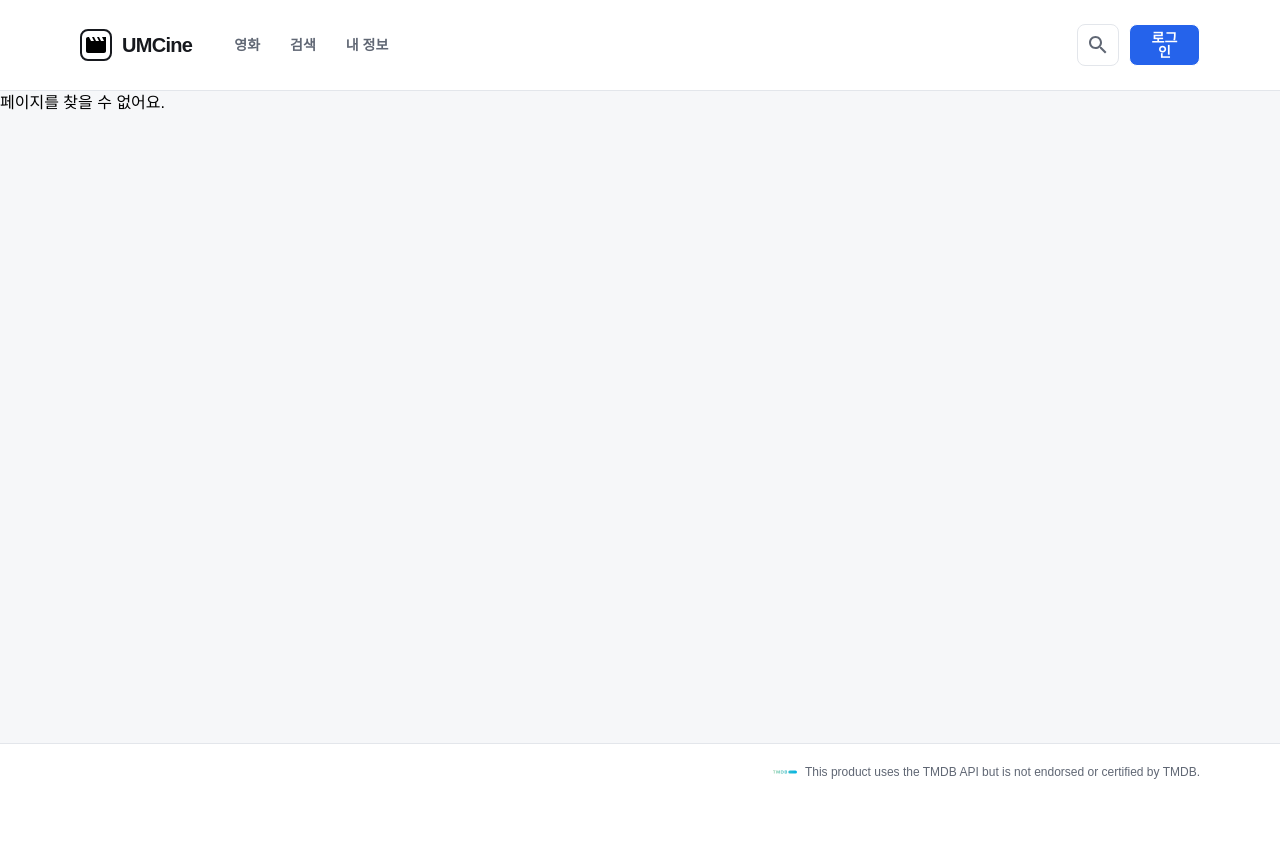
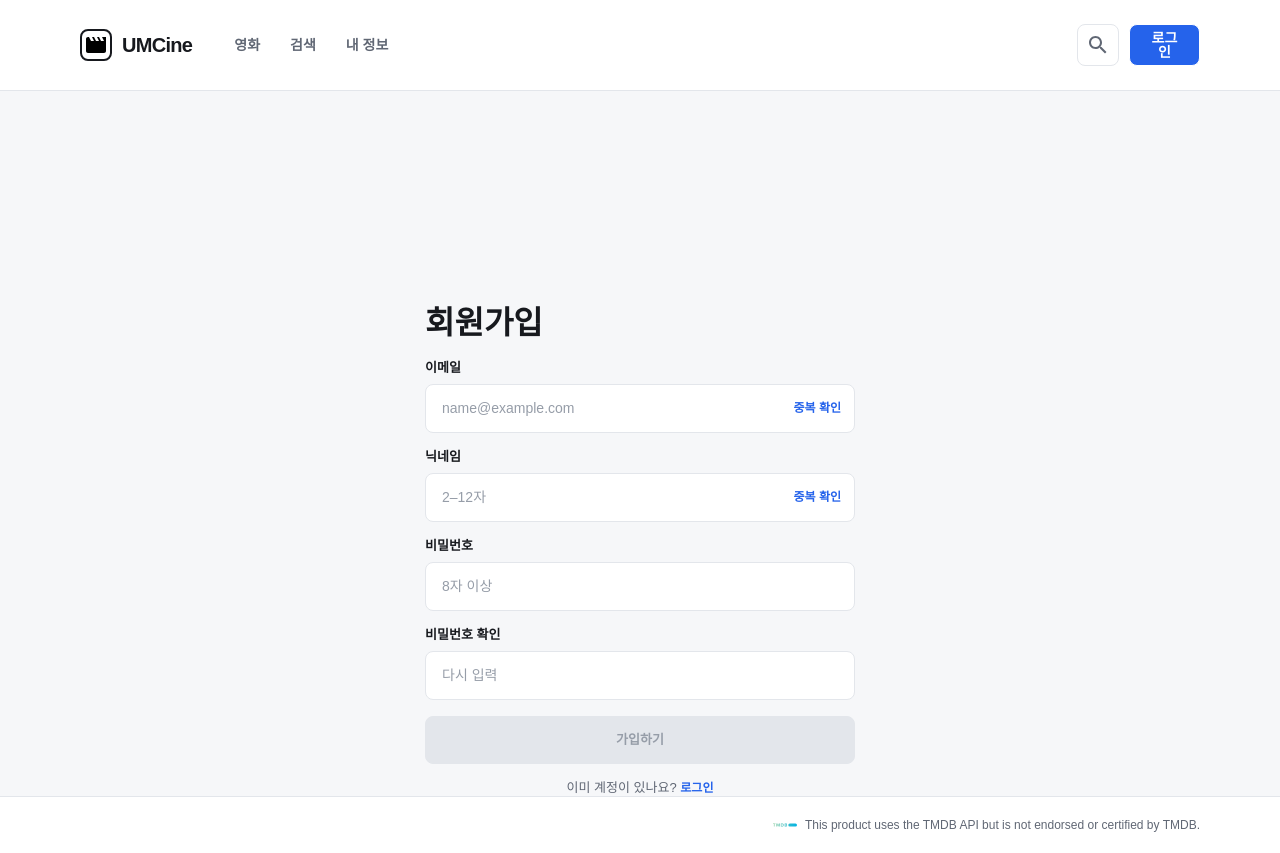
Before and after one commit to SWU-UMC/11th_Web_A, a React (Vite) app in the folder mini/week7/umcine/: page /signup in a window 1280 px wide. Before the commit the page ends 800 px from the top, so only its background shows below. Built offline with nearby package versions, Linux system fonts and the light colour scheme; no server answers.

Commit message:
feat: 7주차 회원가입 폼 및 유효성 검사 구현

```diff
--- /dev/null
+++ b/mini/week7/umcine/src/pages/auth/signup-page.tsx
@@ -0,0 +1,233 @@
+import { useState } from "react";
+
+const EMAIL_REGEX = /^[^\s@]+@[^\s@]+\.[^\s@]+$/;
+
+const PASSWORD_REGEX =
+  /^(?=.*[a-z])(?=.*[A-Z])(?=.*[0-9])(?=.*[!@#$%^&*])[A-Za-z0-9!@#$%^&*]{8,}$/;
+
+const DEFAULT_FORM = {
+  email: "",
+  nickname: "",
+  password: "",
+  passwordConfirm: "",
+};
+
+type DefaultFormKey = keyof typeof DEFAULT_FORM;
+type DefaultFormValue = (typeof DEFAULT_FORM)[DefaultFormKey];
+
+export function SignupPage() {
+  const [form, setForm] = useState(DEFAULT_FORM);
+
+  // 입력값의 유효성을 검사해요.
+  const isEmailValid = EMAIL_REGEX.test(form.email.trim());
+
+  const isNicknameValid =
+    form.nickname.trim().length >= 2 &&
+    form.nickname.trim().length <= 12;
+
+  const isPasswordValid = PASSWORD_REGEX.test(form.password);
+
+  const isPasswordConfirmValid =
+    form.passwordConfirm.length > 0 &&
+    form.password === form.passwordConfirm;
+
+  // 입력을 시작한 필드에만 오류를 표시해요.
+  const showEmailError = form.email.length > 0 && !isEmailValid;
+
+  const showNicknameError =
+    form.nickname.length > 0 && !isNicknameValid;
+
+  const showPasswordError =
+    form.password.length > 0 && !isPasswordValid;
+
+  const showPasswordConfirmError =
+    form.passwordConfirm.length > 0 && !isPasswordConfirmValid;
+
+  // 모든 입력값이 유효할 때만 가입하기 버튼을 활성화해요.
+  const isFormValid =
+    isEmailValid &&
+    isNicknameValid &&
+    isPasswordValid &&
+    isPasswordConfirmValid;
+
+  const handleChangeField = (
+    key: DefaultFormKey,
+    value: DefaultFormValue,
+  ) => {
+    setForm((prev) => ({
+      ...prev,
+      [key]: value,
+    }));
+  };
+
+  const handleSubmit = (e: React.FormEvent<HTMLFormElement>) => {
+    // 폼 제출 시 페이지가 새로고침되지 않도록 해요.
+    e.preventDefault();
+
+    // 3.4에서 회원가입 API 요청을 추가해요.
+  };
+
+  return (
+    <main className="flex flex-1 justify-center bg-[#f6f7f9]">
+      <section className="w-[430px] pt-[211.5px]">
+        <h1 className="m-0 mb-[16px] text-[32px] font-bold leading-[41px] text-[#17191e]">
+          회원가입
+        </h1>
+
+        <form
+          onSubmit={handleSubmit}
+          noValidate
+          className="flex flex-col gap-[16px]"
+        >
+          {/* 이메일 */}
+          <div className="flex flex-col gap-[8px]">
+            <label
+              htmlFor="email"
+              className="text-[13px] font-bold leading-[16px] text-[#17191e]"
+            >
+              이메일
+            </label>
+
+            <div className="flex h-[49px] w-full overflow-hidden rounded-lg border border-[#e3e6eb] bg-white focus-within:border-[#2563eb]">
+              <input
+                id="email"
+                type="email"
+                placeholder="name@example.com"
+                value={form.email}
+                onChange={(e) =>
+                  handleChangeField("email", e.target.value)
+                }
+                className="min-w-0 flex-1 border-0 bg-transparent px-4 text-[14px] font-normal leading-[17px] text-[#17191e] outline-none placeholder:text-[#969da8]"
+              />
+
+              <button
+                type="button"
+                className="shrink-0 border-0 bg-transparent px-[13px] text-[12px] font-extrabold leading-[14px] text-[#2563eb]"
+              >
+                중복 확인
+              </button>
+            </div>
+
+            {showEmailError && (
+              <p className="m-0 text-[11px] leading-[13px] text-red-500">
+                이메일 형식을 확인해 주세요.
+              </p>
+            )}
+          </div>
+
+          {/* 닉네임 */}
+          <div className="flex flex-col gap-[8px]">
+            <label
+              htmlFor="nickname"
+              className="text-[13px] font-bold leading-[16px] text-[#17191e]"
+            >
+              닉네임
+            </label>
+
+            <div className="flex h-[49px] w-full overflow-hidden rounded-lg border border-[#e3e6eb] bg-white focus-within:border-[#2563eb]">
+              <input
+                id="nickname"
+                type="text"
+                placeholder="2–12자"
+                value={form.nickname}
+                onChange={(e) =>
+                  handleChangeField("nickname", e.target.value)
+                }
+                className="min-w-0 flex-1 border-0 bg-transparent px-4 text-[14px] font-normal leading-[17px] text-[#17191e] outline-none placeholder:text-[#969da8]"
+              />
+
+              <button
+                type="button"
+                className="shrink-0 border-0 bg-transparent px-[13px] text-[12px] font-extrabold leading-[14px] text-[#2563eb]"
+              >
+                중복 확인
+              </button>
+            </div>
+
+            {showNicknameError && (
+              <p className="m-0 text-[11px] leading-[13px] text-red-500">
+                닉네임은 2~12자로 입력해 주세요.
+              </p>
+            )}
+          </div>
+
+          {/* 비밀번호 */}
+          <div className="flex flex-col gap-[8px]">
+            <label
+              htmlFor="password"
+              className="text-[13px] font-bold leading-[16px] text-[#17191e]"
+            >
+              비밀번호
+            </label>
+
+            <input
+              id="password"
+              type="password"
+              placeholder="8자 이상"
+              value={form.password}
+              onChange={(e) =>
+                handleChangeField("password", e.target.value)
+              }
+              className="h-[49px] w-full rounded-lg border border-[#e3e6eb] bg-white px-4 text-[14px] font-normal leading-[17px] text-[#17191e] outline-none placeholder:text-[#969da8] focus:border-[#2563eb]"
+            />
+
+            {showPasswordError && (
+              <p className="m-0 text-[11px] leading-[13px] text-red-500">
+                비밀번호를 다시 한 번 확인해 주세요.
+              </p>
+            )}
+          </div>
+
+          {/* 비밀번호 확인 */}
+          <div className="flex flex-col gap-[8px]">
+            <label
+              htmlFor="passwordConfirm"
+              className="text-[13px] font-bold leading-[16px] text-[#17191e]"
+            >
+              비밀번호 확인
+            </label>
+
+            <input
+              id="passwordConfirm"
+              type="password"
+              placeholder="다시 입력"
+              value={form.passwordConfirm}
+              onChange={(e) =>
+                handleChangeField(
+                  "passwordConfirm",
+                  e.target.value,
+                )
+              }
+              className="h-[49px] w-full rounded-lg border border-[#e3e6eb] bg-white px-4 text-[14px] font-normal leading-[17px] text-[#17191e] outline-none placeholder:text-[#969da8] focus:border-[#2563eb]"
+            />
+
+            {showPasswordConfirmError && (
+              <p className="m-0 text-[11px] leading-[13px] text-red-500">
+                비밀번호가 일치하지 않아요.
+              </p>
+            )}
+          </div>
+
+          {/* 가입하기 */}
+          <button
+            type="submit"
+            disabled={!isFormValid}
+            className="h-[48px] w-full rounded-lg border border-[#2563eb] bg-[#2563eb] text-[13px] font-bold text-white disabled:border-[#e3e6eb] disabled:bg-[#e3e6eb] disabled:text-[#969da8]"
+          >
+            가입하기
+          </button>
+        </form>
+
+        <p className="m-0 mt-[16px] text-center text-[13px] font-normal leading-[16px] text-[#606774]">
+          이미 계정이 있나요?{" "}
+          <a
+            href="/login"
+            className="text-[12px] font-extrabold leading-[14px] text-[#2563eb] no-underline"
+          >
+            로그인
+          </a>
+        </p>
+      </section>
+    </main>
+  );
+}
--- a/mini/week7/umcine/src/routeTree.gen.ts
+++ b/mini/week7/umcine/src/routeTree.gen.ts
@@ -12,6 +12,7 @@ import { Route as rootRouteImport } from './routes/__root'
 import { Route as IndexRouteImport } from './routes/index'
 import { Route as MembersRouteImport } from './routes/members'
 import { Route as SearchRouteImport } from './routes/search'
+import { Route as SignupRouteImport } from './routes/signup'
 import { Route as MoviesMovieIdRouteImport } from './routes/movies.$movieId'
 
 const IndexRoute = IndexRouteImport.update({
@@ -29,6 +30,11 @@ const SearchRoute = SearchRouteImport.update({
   path: '/search',
   getParentRoute: () => rootRouteImport,
 } as any)
+const SignupRoute = SignupRouteImport.update({
+  id: '/signup',
+  path: '/signup',
+  getParentRoute: () => rootRouteImport,
+} as any)
 const MoviesMovieIdRoute = MoviesMovieIdRouteImport.update({
   id: '/movies/$movieId',
   path: '/movies/$movieId',
@@ -39,12 +45,14 @@ export interface FileRoutesByFullPath {
   '/': typeof IndexRoute
   '/members': typeof MembersRoute
   '/search': typeof SearchRoute
+  '/signup': typeof SignupRoute
   '/movies/$movieId': typeof MoviesMovieIdRoute
 }
 export interface FileRoutesByTo {
   '/': typeof IndexRoute
   '/members': typeof MembersRoute
   '/search': typeof SearchRoute
+  '/signup': typeof SignupRoute
   '/movies/$movieId': typeof MoviesMovieIdRoute
 }
 export interface FileRoutesById {
@@ -52,20 +60,22 @@ export interface FileRoutesById {
   '/': typeof IndexRoute
   '/members': typeof MembersRoute
   '/search': typeof SearchRoute
+  '/signup': typeof SignupRoute
   '/movies/$movieId': typeof MoviesMovieIdRoute
 }
 export interface FileRouteTypes {
   fileRoutesByFullPath: FileRoutesByFullPath
-  fullPaths: '/' | '/members' | '/search' | '/movies/$movieId'
+  fullPaths: '/' | '/members' | '/search' | '/signup' | '/movies/$movieId'
   fileRoutesByTo: FileRoutesByTo
-  to: '/' | '/members' | '/search' | '/movies/$movieId'
-  id: '__root__' | '/' | '/members' | '/search' | '/movies/$movieId'
+  to: '/' | '/members' | '/search' | '/signup' | '/movies/$movieId'
+  id: '__root__' | '/' | '/members' | '/search' | '/signup' | '/movies/$movieId'
   fileRoutesById: FileRoutesById
 }
 export interface RootRouteChildren {
   IndexRoute: typeof IndexRoute
   MembersRoute: typeof MembersRoute
   SearchRoute: typeof SearchRoute
+  SignupRoute: typeof SignupRoute
   MoviesMovieIdRoute: typeof MoviesMovieIdRoute
 }
 
@@ -92,6 +102,13 @@ declare module '@tanstack/react-router' {
       preLoaderRoute: typeof SearchRouteImport
       parentRoute: typeof rootRouteImport
     }
+    '/signup': {
+      id: '/signup'
+      path: '/signup'
+      fullPath: '/signup'
+      preLoaderRoute: typeof SignupRouteImport
+      parentRoute: typeof rootRouteImport
+    }
     '/movies/$movieId': {
       id: '/movies/$movieId'
       path: '/movies/$movieId'
@@ -106,6 +123,7 @@ const rootRouteChildren: RootRouteChildren = {
   IndexRoute: IndexRoute,
   MembersRoute: MembersRoute,
   SearchRoute: SearchRoute,
+  SignupRoute: SignupRoute,
   MoviesMovieIdRoute: MoviesMovieIdRoute,
 }
 export const routeTree = rootRouteImport
--- /dev/null
+++ b/mini/week7/umcine/src/routes/signup.tsx
@@ -0,0 +1,6 @@
+import { createFileRoute } from "@tanstack/react-router";
+import { SignupPage } from "../pages/auth/signup-page";
+
+export const Route = createFileRoute("/signup")({
+  component: SignupPage,
+});
```
